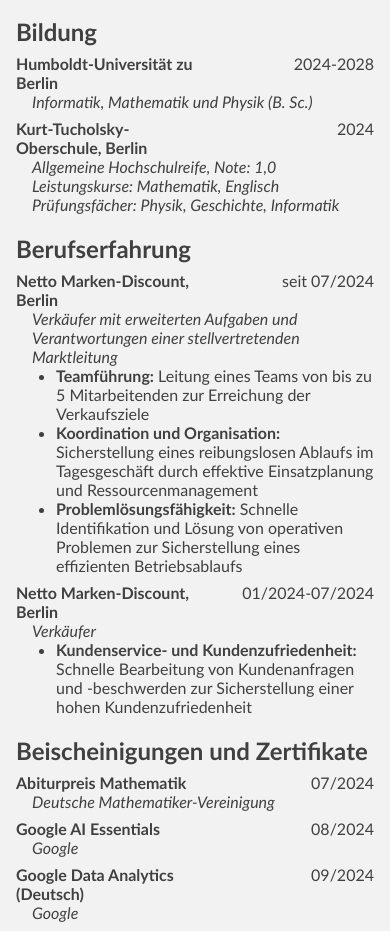
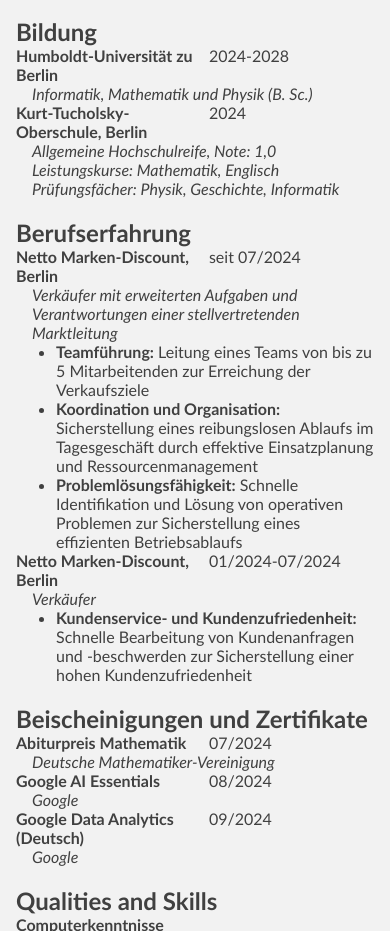
Before and after one commit to timothy-ljunggren/timothy-ljunggren.github.io, a plain HTML site: page cv.html in a window 390 px wide. Shown: the part 122-1053 px from the top of the page. Drawn offline with nearby package versions, Linux system fonts and the light colour scheme.

Commit message:
mobile View verbessern

```diff
--- a/cv.html
+++ b/cv.html
@@ -38,112 +38,112 @@
                 </div>
 
                 <div class="aspect">
-                    <p><span class="cv-mark">Humboldt-Universität zu Berlin</span></p>
+                    <span><span class="cv-mark">Humboldt-Universität zu Berlin</span></span>
                 </div>
                 <div class="time">
-                    <p>2024-2028</p>
+                    <span>2024-2028</span>
                 </div>
                 <div class="cv-title" style="margin-left: 1em;">
-                    <p>
+                    <span>
                         <span class="description">Informatik, Mathematik und Physik (B. Sc.)</span>
-                    </p>
+                    </span>
                 </div>
                 <div class="aspect">
-                    <p>
+                    <span>
                         <span class="cv-mark">Kurt-Tucholsky-Oberschule, Berlin</span><br/>
-                    </p>
+                    </span>
                 </div>
                 <div class="time">
-                    <p>2024</p>
+                    <span>2024</span>
                 </div>
                 <div class="cv-title" style="margin-left: 1em;">
-                    <p>
+                    <span>
                         <span class="description">Allgemeine Hochschulreife, Note: 1,0</span><br/>
                         <span class="description">Leistungskurse: Mathematik, Englisch</span><br/>
                         <span class="description">Prüfungsfächer: Physik, Geschichte, Informatik</span>
-                    </p>
+                    </span>
                 </div>
                 <div class="cv-title">
                     <h2>Berufserfahrung</h2>
                 </div>
 
                 <div class="aspect">
-                    <p>
+                    <span>
                         <span class="cv-mark">Netto Marken-Discount, Berlin</span><br/>
-                    </p>
+                    </span>
                 </div>
                 <div class="time">
-                    <p>seit 07/2024</p>
+                    <span>seit 07/2024</span>
                 </div>
                 <div class="cv-title" style="margin-left: 1em;">
-                    <p>
+                    <span>
                         <span class="description">Verkäufer mit erweiterten Aufgaben und Verantwortungen einer stellvertretenden Marktleitung</span>
                         <ul class="cv-list" style="margin-left: -1em;">
                             <li><span class="cv-mark">Teamführung:</span> Leitung eines Teams von bis zu 5 Mitarbeitenden zur Erreichung der Verkaufsziele</li>
                             <li><span class="cv-mark">Koordination und Organisation:</span> Sicherstellung eines reibungslosen Ablaufs im Tagesgeschäft durch effektive Einsatzplanung und Ressourcenmanagement</li>
                             <li><span class="cv-mark">Problemlösungsfähigkeit:</span> Schnelle Identifikation und Lösung von operativen Problemen zur Sicherstellung eines effizienten Betriebsablaufs</li>
                         </ul>
-                    </p>
+                    </span>
                 </div>
                 <div class="aspect">
-                    <p>
+                    <span>
                         <span class="cv-mark">Netto Marken-Discount, Berlin</span><br/>
-                    </p>
+                    </span>
                 </div>
                 <div class="time">
-                    <p>01/2024-07/2024</p>
+                    <span>01/2024-07/2024</span>
                 </div>
                 <div class="cv-title" style="margin-left: 1em;">
-                    <p>
+                    <span>
                         <span class="description">Verkäufer</span>
                         <ul class="cv-list" style="margin-left: -1em;">
                             <li><span class="cv-mark">Kundenservice- und Kundenzufriedenheit:</span> Schnelle Bearbeitung von Kundenanfragen und -beschwerden zur Sicherstellung einer hohen Kundenzufriedenheit</li>
                         </ul>
-                    </p>
+                    </span>
                 </div>
                 <div class="cv-title">
                     <h2>Beischeinigungen und Zertifikate</h2>
                 </div>
 
                 <div class="aspect">
-                    <p>
+                    <span>
                         <span class="cv-mark">Abiturpreis Mathematik</span>
-                    </p>
+                    </span>
                 </div>
                 <div class="time">
-                    <p>07/2024</p>
+                    <span>07/2024</span>
                 </div>
                 <div class="cv-title" style="margin-left: 1em;">
-                    <p>
+                    <span>
                         <span class="description">Deutsche Mathematiker-Vereinigung</span>
-                    </p>
+                    </span>
                 </div>
                 <div class="aspect">
-                    <p>
+                    <span>
                         <span class="cv-mark">Google AI Essentials</span>
 
-                    </p>
+                    </span>
                 </div>
                 <div class="time">
-                    <p>08/2024</p>
+                    <span>08/2024</span>
                 </div>
                 <div class="cv-title" style="margin-left: 1em;">
-                    <p>
+                    <span>
                         <span class="description">Google</span>
-                    </p>
+                    </span>
                 </div>
                 <div class="aspect">
-                    <p>
+                    <span>
                         <span class="cv-mark">Google Data Analytics (Deutsch)</span>
-                    </p>
+                    </span>
                 </div>
                 <div class="time">
-                    <p>09/2024</p>
+                    <span>09/2024</span>
                 </div>
                 <div class="cv-title" style="margin-left: 1em;">
-                    <p>
+                    <span>
                         <span class="description">Google</span>
-                    </p>
+                    </span>
                 </div>
 
 
--- a/styles/cv.css
+++ b/styles/cv.css
@@ -41,6 +41,6 @@
     margin: 0;
 }
 
-li {
+li, span {
     color: #404040;
 }
```
